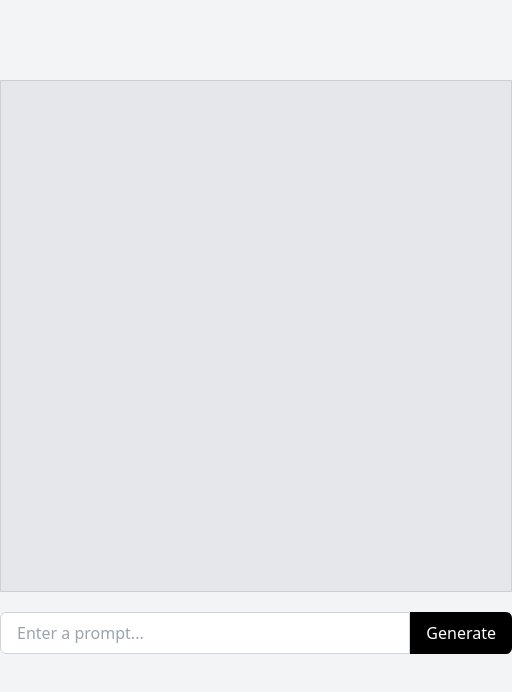
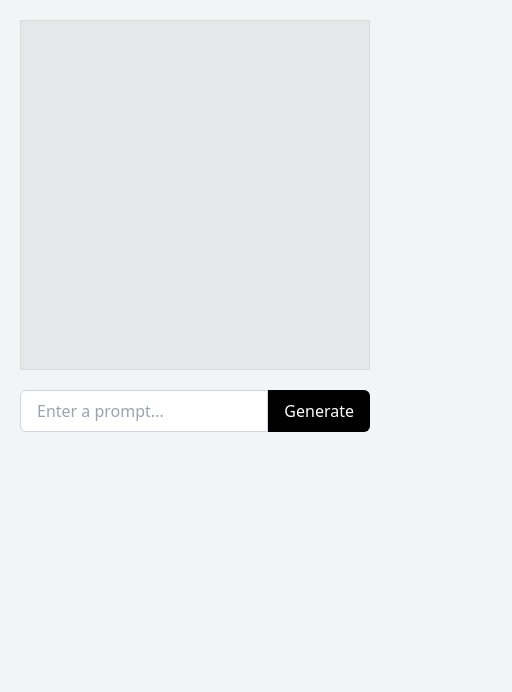
Before and after one commit to replicate/inpainter, a Next.js app: page / in a window 390 px wide. Shown: the top 692 px of the page, 512 px wide, since content can reach past the window. Built offline with nearby package versions, Linux system fonts and the light colour scheme.

Commit message:
fit on any screen, including mobile

```diff
--- a/pages/index.js
+++ b/pages/index.js
@@ -57,19 +57,22 @@ export default function Home() {
     <div>
       <Head>
         <title>Inpainter</title>
+        <meta name="viewport" content="initial-scale=1.0, width=device-width" />
       </Head>
 
-      <main className="my-20 container mx-auto" style={{ width: 512 }}>
+      <main className="container mx-auto p-5">
         {error && <div>{error}</div>}
 
-        <div
-          className="border border-hairline mb-5 bg-gray-200"
-          style={{ width: 512, height: 512 }}
-        >
-          <Canvas prediction={prediction} onDraw={setCanvasImage} />
+        <div className="border border-hairline max-w-[512px] mx-auto">
+          <div
+            className="bg-gray-200 relative max-h-[512px] w-full"
+            style={{ height: 0, paddingBottom: "100%" }}
+          >
+            <Canvas prediction={prediction} onDraw={setCanvasImage} />
+          </div>
         </div>
 
-        <form onSubmit={handleSubmit}>
+        <form onSubmit={handleSubmit} className="py-5">
           <div className="flex">
             <input
               type="text"
```
